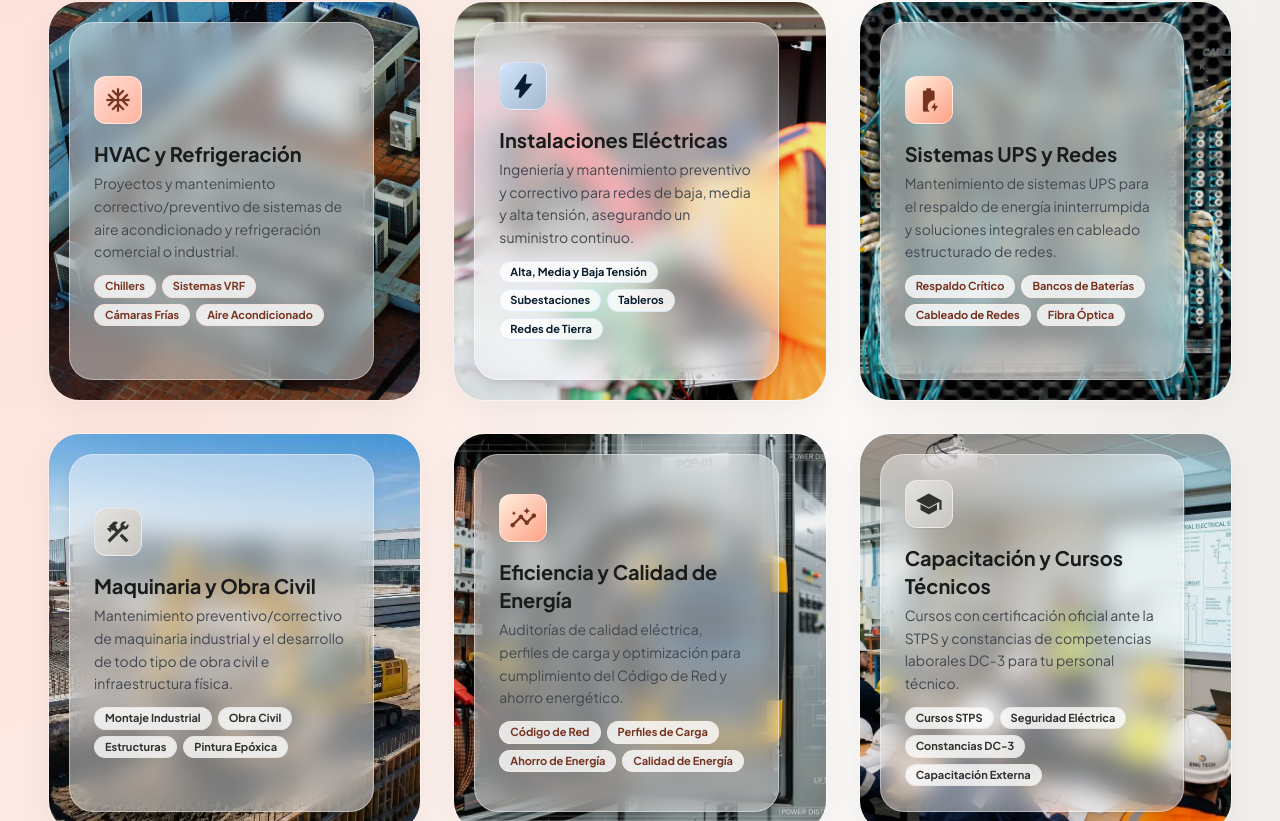
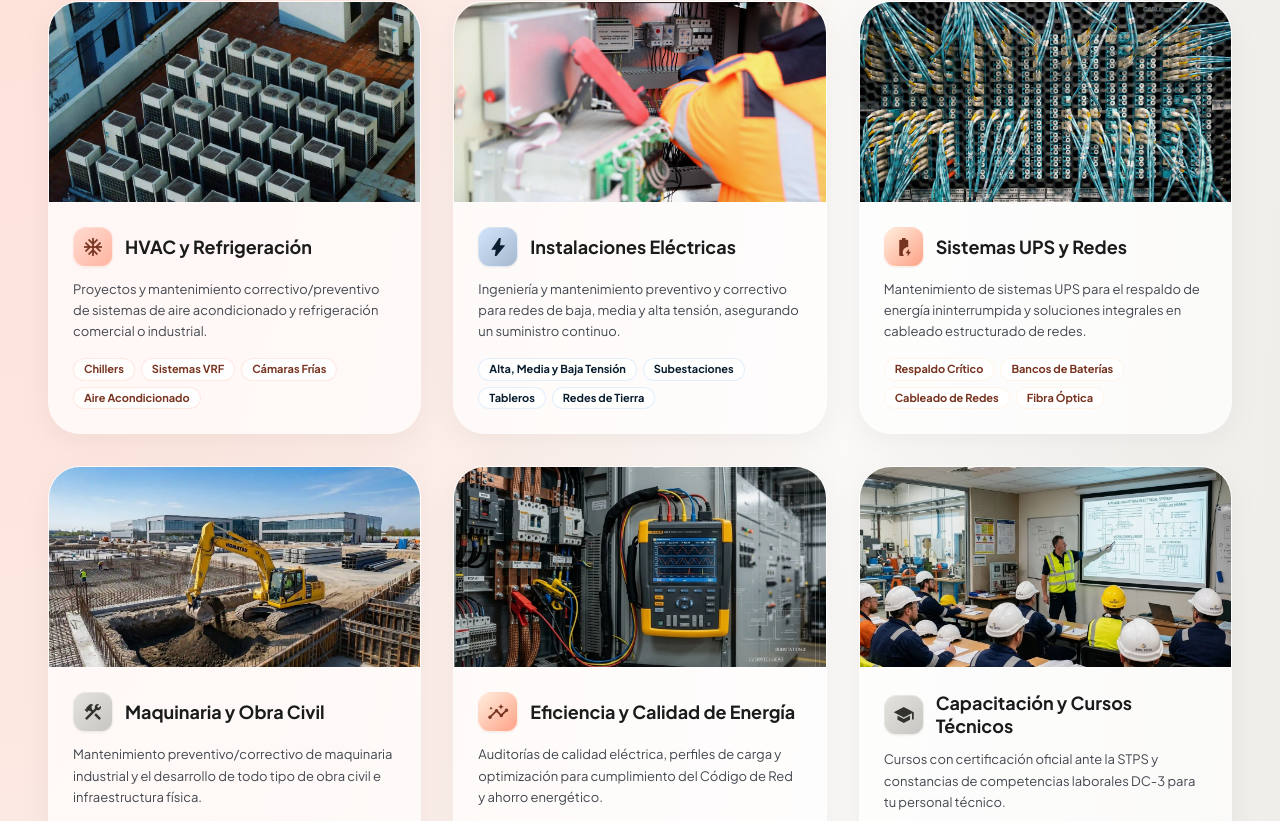
Before and after one commit to irvingm45/mite-page, a React (Vite) app: page / in a window 1280 px wide. Shown: the part 1039-1860 px from the top of the page. Built offline with nearby package versions, Linux system fonts and the light colour scheme.

Commit message:
Se cambio el diseño de las capsulas de los pilares

```diff
--- a/src/App.tsx
+++ b/src/App.tsx
@@ -10,8 +10,6 @@ export default function App() {
     e.preventDefault()
     alert("¡Mensaje enviado con éxito! Nos contactaremos a la brevedad.")
   }
-
-  const glassCardClass = "w-full sm:w-[90%] md:w-[80%] lg:w-[92%] h-full bg-white/45 backdrop-blur-md border border-white/40 shadow-lg rounded-2xl md:rounded-[1.5rem] p-4 md:p-6 flex flex-col justify-center relative z-10"
 
   return (
     <>
@@ -152,33 +150,38 @@ export default function App() {
             </div>
           </div>
         </section>
-
         {/* Service Pillars */}
         <section id="services" className="py-xl px-margin-mobile md:px-margin-desktop bg-transparent max-w-7xl mx-auto">
           <div className="text-center mb-xl">
             <h2 className="font-headline-md text-headline-md text-primary mb-sm">Pilares de Servicio MITE</h2>
             <p className="font-body-md text-body-md text-on-surface-variant max-w-2xl mx-auto">Mantenimiento preventivo y correctivo diseñado para garantizar la operatividad de tus espacios comerciales.</p>
           </div>
+
           <div className="grid grid-cols-1 md:grid-cols-2 lg:grid-cols-3 gap-8">
             {/* Pillar 1: HVAC */}
-            <div id="hvac" className="relative min-h-[250px] md:min-h-[380px] lg:min-h-[400px] rounded-[2rem] overflow-hidden border border-white/20 shadow-[0_8px_32px_rgba(0,0,0,0.05)] hover:-translate-y-1 hover:shadow-[0_12px_40px_rgba(0,0,0,0.15)] hover:border-[#ffb5a0]/40 transition-all duration-300 group flex items-stretch" style={{ transform: "translateZ(0)" }}>
+            <div id="hvac" className="relative rounded-[2rem] overflow-hidden border border-white/20 shadow-[0_8px_32px_rgba(0,0,0,0.05)] hover:-translate-y-1 hover:shadow-[0_12px_40px_rgba(0,0,0,0.12)] hover:border-[#ffb5a0]/30 transition-all duration-300 group flex flex-col bg-white/70 backdrop-blur-xs" style={{ transform: "translateZ(0)" }}>
+              <div className="w-full h-[200px] overflow-hidden relative">
                 <img
-                className="absolute inset-0 w-full h-full object-cover transition-transform duration-700 group-hover:scale-105"
+                  className="w-full h-full object-cover transition-transform duration-500 ease-out group-hover:scale-105"
                   src="hvac_C.webp"
                   alt="HVAC y Refrigeración"
                   loading="lazy"
                 />
-              <div className="relative w-full p-3 md:p-5 bg-black/5 flex items-stretch justify-start">
-                <div className={glassCardClass}>
+                <div className="absolute inset-0 bg-black/[0.03]"></div>
+              </div>
+              <div className="flex-grow p-5 md:p-6 flex flex-col justify-between border-t border-white/30">
                 <div>
-                    <div className="w-10 h-10 md:w-12 md:h-12 bg-gradient-to-br from-[#ffdbd1] to-[#ffb5a0] rounded-xl flex items-center justify-center mb-3 md:mb-4 text-[#783521] border border-white/50 shadow-sm">
-                      <span className="material-symbols-outlined text-[24px] md:text-[28px] icon-fill">ac_unit</span>
+                  <div className="flex items-center gap-3 mb-3">
+                    <div className="w-10 h-10 bg-gradient-to-br from-[#ffdbd1] to-[#ffb5a0] rounded-xl flex items-center justify-center text-[#783521] border border-white/50 shadow-sm shrink-0">
+                      <span className="material-symbols-outlined text-[22px] icon-fill">ac_unit</span>
                     </div>
-                    <h3 className="font-headline-sm text-headline-sm text-on-surface mb-1 font-bold">HVAC y Refrigeración</h3>
-                    <p className="font-body-sm text-body-sm text-on-surface-variant leading-relaxed mb-3">
+                    <h3 className="font-headline-sm text-[16px] md:text-[18px] text-on-surface font-bold leading-tight">HVAC y Refrigeración</h3>
+                  </div>
+                  <p className="font-body-sm text-[12px] md:text-[13px] text-on-surface-variant leading-relaxed mb-4">
                     Proyectos y mantenimiento correctivo/preventivo de sistemas de aire acondicionado y refrigeración comercial o industrial.
                   </p>
-                    <div className="flex flex-wrap gap-1.5">
+                </div>
+                <div className="flex flex-wrap gap-1.5 mt-auto">
                   {["Chillers", "Sistemas VRF", "Cámaras Frías", "Aire Acondicionado"].map((tag) => (
                     <span key={tag} className="bg-white/80 text-[#783521] text-[10px] md:text-[11px] font-bold px-2.5 py-0.5 rounded-full border border-[#ffdbd1]/60 shadow-xs">
                       {tag}
@@ -187,27 +190,31 @@ export default function App() {
                 </div>
               </div>
             </div>
-              </div>
-            </div>
+
             {/* Pillar 2: Electrical */}
-            <div id="electrical" className="relative min-h-[250px] md:min-h-[380px] lg:min-h-[400px] rounded-[2rem] overflow-hidden border border-white/20 shadow-[0_8px_32px_rgba(0,0,0,0.05)] hover:-translate-y-1 hover:shadow-[0_12px_40px_rgba(0,0,0,0.15)] hover:border-[#a5b8ce]/40 transition-all duration-300 group flex items-stretch" style={{ transform: "translateZ(0)" }}>
+            <div id="electrical" className="relative rounded-[2rem] overflow-hidden border border-white/20 shadow-[0_8px_32px_rgba(0,0,0,0.05)] hover:-translate-y-1 hover:shadow-[0_12px_40px_rgba(0,0,0,0.12)] hover:border-[#a5b8ce]/30 transition-all duration-300 group flex flex-col bg-white/70 backdrop-blur-xs" style={{ transform: "translateZ(0)" }}>
+              <div className="w-full h-[200px] overflow-hidden relative">
                 <img
-                className="absolute inset-0 w-full h-full object-cover transition-transform duration-700 group-hover:scale-105"
+                  className="w-full h-full object-cover transition-transform duration-500 ease-out group-hover:scale-105"
                   src="electric_instalation_C.webp"
                   alt="Instalaciones Eléctricas"
                   loading="lazy"
                 />
-              <div className="relative w-full p-3 md:p-5 bg-black/5 flex items-stretch justify-start">
-                <div className={glassCardClass}>
+                <div className="absolute inset-0 bg-black/[0.03]"></div>
+              </div>
+              <div className="flex-grow p-5 md:p-6 flex flex-col justify-between border-t border-white/30">
                 <div>
-                    <div className="w-10 h-10 md:w-12 md:h-12 bg-gradient-to-br from-[#d1e4fb] to-[#a5b8ce] rounded-xl flex items-center justify-center mb-3 md:mb-4 text-[#091d2e] border border-white/50 shadow-sm">
-                      <span className="material-symbols-outlined text-[24px] md:text-[28px] icon-fill">bolt</span>
+                  <div className="flex items-center gap-3 mb-3">
+                    <div className="w-10 h-10 bg-gradient-to-br from-[#d1e4fb] to-[#a5b8ce] rounded-xl flex items-center justify-center text-[#091d2e] border border-white/50 shadow-sm shrink-0">
+                      <span className="material-symbols-outlined text-[22px] icon-fill">bolt</span>
                     </div>
-                    <h3 className="font-headline-sm text-headline-sm text-on-surface mb-1 font-bold">Instalaciones Eléctricas</h3>
-                    <p className="font-body-sm text-body-sm text-on-surface-variant leading-relaxed mb-3">
+                    <h3 className="font-headline-sm text-[16px] md:text-[18px] text-on-surface font-bold leading-tight">Instalaciones Eléctricas</h3>
+                  </div>
+                  <p className="font-body-sm text-[12px] md:text-[13px] text-on-surface-variant leading-relaxed mb-4">
                     Ingeniería y mantenimiento preventivo y correctivo para redes de baja, media y alta tensión, asegurando un suministro continuo.
                   </p>
-                    <div className="flex flex-wrap gap-1.5">
+                </div>
+                <div className="flex flex-wrap gap-1.5 mt-auto">
                   {["Alta, Media y Baja Tensión", "Subestaciones", "Tableros", "Redes de Tierra"].map((tag) => (
                     <span key={tag} className="bg-white/80 text-[#091d2e] text-[10px] md:text-[11px] font-bold px-2.5 py-0.5 rounded-full border border-[#d1e4fb]/60 shadow-xs">
                       {tag}
@@ -216,27 +223,31 @@ export default function App() {
                 </div>
               </div>
             </div>
-              </div>
-            </div>
+
             {/* Pillar 3: Backups & Networks */}
-            <div id="backups" className="relative min-h-[250px] md:min-h-[380px] lg:min-h-[400px] rounded-[2rem] overflow-hidden border border-white/20 shadow-[0_8px_32px_rgba(0,0,0,0.05)] hover:-translate-y-1 hover:shadow-[0_12px_40px_rgba(0,0,0,0.15)] hover:border-[#ffeedd]/40 transition-all duration-300 group flex items-stretch" style={{ transform: "translateZ(0)" }}>
+            <div id="backups" className="relative rounded-[2rem] overflow-hidden border border-white/20 shadow-[0_8px_32px_rgba(0,0,0,0.05)] hover:-translate-y-1 hover:shadow-[0_12px_40px_rgba(0,0,0,0.12)] hover:border-[#ffeedd]/30 transition-all duration-300 group flex flex-col bg-white/70 backdrop-blur-xs" style={{ transform: "translateZ(0)" }}>
+              <div className="w-full h-[200px] overflow-hidden relative">
                 <img
-                className="absolute inset-0 w-full h-full object-cover transition-transform duration-700 group-hover:scale-105"
+                  className="w-full h-full object-cover transition-transform duration-500 ease-out group-hover:scale-105"
                   src="ups_C.webp"
                   alt="Sistemas UPS y Redes"
                   loading="lazy"
                 />
-              <div className="relative w-full p-3 md:p-5 bg-black/5 flex items-stretch justify-start">
-                <div className={glassCardClass}>
+                <div className="absolute inset-0 bg-black/[0.03]"></div>
+              </div>
+              <div className="flex-grow p-5 md:p-6 flex flex-col justify-between border-t border-white/30">
                 <div>
-                    <div className="w-10 h-10 md:w-12 md:h-12 bg-gradient-to-br from-[#ffeedd] to-[#fea186] rounded-xl flex items-center justify-center mb-3 md:mb-4 text-[#76331f] border border-white/50 shadow-sm">
-                      <span className="material-symbols-outlined text-[24px] md:text-[28px] icon-fill">battery_charging_full</span>
+                  <div className="flex items-center gap-3 mb-3">
+                    <div className="w-10 h-10 bg-gradient-to-br from-[#ffeedd] to-[#fea186] rounded-xl flex items-center justify-center text-[#76331f] border border-white/50 shadow-sm shrink-0">
+                      <span className="material-symbols-outlined text-[22px] icon-fill">battery_charging_full</span>
                     </div>
-                    <h3 className="font-headline-sm text-headline-sm text-on-surface mb-1 font-bold">Sistemas UPS y Redes</h3>
-                    <p className="font-body-sm text-body-sm text-on-surface-variant leading-relaxed mb-3">
+                    <h3 className="font-headline-sm text-[16px] md:text-[18px] text-on-surface font-bold leading-tight">Sistemas UPS y Redes</h3>
+                  </div>
+                  <p className="font-body-sm text-[12px] md:text-[13px] text-on-surface-variant leading-relaxed mb-4">
                     Mantenimiento de sistemas UPS para el respaldo de energía ininterrumpida y soluciones integrales en cableado estructurado de redes.
                   </p>
-                    <div className="flex flex-wrap gap-1.5">
+                </div>
+                <div className="flex flex-wrap gap-1.5 mt-auto">
                   {["Respaldo Crítico", "Bancos de Baterías", "Cableado de Redes", "Fibra Óptica"].map((tag) => (
                     <span key={tag} className="bg-white/80 text-[#76331f] text-[10px] md:text-[11px] font-bold px-2.5 py-0.5 rounded-full border border-[#ffeedd]/60 shadow-xs">
                       {tag}
@@ -245,27 +256,31 @@ export default function App() {
                 </div>
               </div>
             </div>
-              </div>
-            </div>
+
             {/* Pillar 4: Infrastructure & Machinery */}
-            <div id="infrastructure" className="relative min-h-[250px] md:min-h-[380px] lg:min-h-[400px] rounded-[2rem] overflow-hidden border border-white/20 shadow-[0_8px_32px_rgba(0,0,0,0.05)] hover:-translate-y-1 hover:shadow-[0_12px_40px_rgba(0,0,0,0.15)] hover:border-[#e4e2dd]/40 transition-all duration-300 group flex items-stretch" style={{ transform: "translateZ(0)" }}>
+            <div id="infrastructure" className="relative rounded-[2rem] overflow-hidden border border-white/20 shadow-[0_8px_32px_rgba(0,0,0,0.05)] hover:-translate-y-1 hover:shadow-[0_12px_40px_rgba(0,0,0,0.12)] hover:border-[#e4e2dd]/30 transition-all duration-300 group flex flex-col bg-white/70 backdrop-blur-xs" style={{ transform: "translateZ(0)" }}>
+              <div className="w-full h-[200px] overflow-hidden relative">
                 <img
-                className="absolute inset-0 w-full h-full object-cover transition-transform duration-700 group-hover:scale-105"
+                  className="w-full h-full object-cover transition-transform duration-500 ease-out group-hover:scale-105"
                   src="obra_civil_C.webp"
                   alt="Maquinaria y Obra Civil"
                   loading="lazy"
                 />
-              <div className="relative w-full p-3 md:p-5 bg-black/5 flex items-stretch justify-start">
-                <div className={glassCardClass}>
+                <div className="absolute inset-0 bg-black/[0.03]"></div>
+              </div>
+              <div className="flex-grow p-5 md:p-6 flex flex-col justify-between border-t border-white/30">
                 <div>
-                    <div className="w-10 h-10 md:w-12 md:h-12 bg-gradient-to-br from-[#e4e2dd] to-[#c8c6c2] rounded-xl flex items-center justify-center mb-3 md:mb-4 text-[#31312e] border border-white/50 shadow-sm">
-                      <span className="material-symbols-outlined text-[24px] md:text-[28px] icon-fill">construction</span>
+                  <div className="flex items-center gap-3 mb-3">
+                    <div className="w-10 h-10 bg-gradient-to-br from-[#e4e2dd] to-[#c8c6c2] rounded-xl flex items-center justify-center text-[#31312e] border border-white/50 shadow-sm shrink-0">
+                      <span className="material-symbols-outlined text-[22px] icon-fill">construction</span>
                     </div>
-                    <h3 className="font-headline-sm text-headline-sm text-on-surface mb-1 font-bold">Maquinaria y Obra Civil</h3>
-                    <p className="font-body-sm text-body-sm text-on-surface-variant leading-relaxed mb-3">
+                    <h3 className="font-headline-sm text-[16px] md:text-[18px] text-on-surface font-bold leading-tight">Maquinaria y Obra Civil</h3>
+                  </div>
+                  <p className="font-body-sm text-[12px] md:text-[13px] text-on-surface-variant leading-relaxed mb-4">
                     Mantenimiento preventivo/correctivo de maquinaria industrial y el desarrollo de todo tipo de obra civil e infraestructura física.
                   </p>
-                    <div className="flex flex-wrap gap-1.5">
+                </div>
+                <div className="flex flex-wrap gap-1.5 mt-auto">
                   {["Montaje Industrial", "Obra Civil", "Estructuras", "Pintura Epóxica"].map((tag) => (
                     <span key={tag} className="bg-white/80 text-[#31312e] text-[10px] md:text-[11px] font-bold px-2.5 py-0.5 rounded-full border border-[#e4e2dd]/60 shadow-xs">
                       {tag}
@@ -274,27 +289,31 @@ export default function App() {
                 </div>
               </div>
             </div>
-              </div>
-            </div>
+
             {/* Pillar 5: Eficiencia y Calidad de Energía */}
-            <div id="energy-efficiency" className="relative min-h-[250px] md:min-h-[380px] lg:min-h-[400px] rounded-[2rem] overflow-hidden border border-white/20 shadow-[0_8px_32px_rgba(0,0,0,0.05)] hover:-translate-y-1 hover:shadow-[0_12px_40px_rgba(0,0,0,0.15)] hover:border-[#ffeedd]/40 transition-all duration-300 group flex items-stretch" style={{ transform: "translateZ(0)" }}>
+            <div id="energy-efficiency" className="relative rounded-[2rem] overflow-hidden border border-white/20 shadow-[0_8px_32px_rgba(0,0,0,0.05)] hover:-translate-y-1 hover:shadow-[0_12px_40px_rgba(0,0,0,0.12)] hover:border-[#ffeedd]/30 transition-all duration-300 group flex flex-col bg-white/70 backdrop-blur-xs" style={{ transform: "translateZ(0)" }}>
+              <div className="w-full h-[200px] overflow-hidden relative">
                 <img
-                className="absolute inset-0 w-full h-full object-cover transition-transform duration-700 group-hover:scale-105"
+                  className="w-full h-full object-cover transition-transform duration-500 ease-out group-hover:scale-105"
                   src="eficiencia_energia.webp"
                   alt="Eficiencia y Calidad de Energía"
                   loading="lazy"
                 />
-              <div className="relative w-full p-3 md:p-5 bg-black/5 flex items-stretch justify-start">
-                <div className={glassCardClass}>
+                <div className="absolute inset-0 bg-black/[0.03]"></div>
+              </div>
+              <div className="flex-grow p-5 md:p-6 flex flex-col justify-between border-t border-white/30">
                 <div>
-                    <div className="w-10 h-10 md:w-12 md:h-12 bg-gradient-to-br from-[#ffeedd] to-[#fea186] rounded-xl flex items-center justify-center mb-3 md:mb-4 text-[#76331f] border border-white/50 shadow-sm">
-                      <span className="material-symbols-outlined text-[24px] md:text-[28px] icon-fill">insights</span>
+                  <div className="flex items-center gap-3 mb-3">
+                    <div className="w-10 h-10 bg-gradient-to-br from-[#ffeedd] to-[#fea186] rounded-xl flex items-center justify-center text-[#76331f] border border-white/50 shadow-sm shrink-0">
+                      <span className="material-symbols-outlined text-[22px] icon-fill">insights</span>
                     </div>
-                    <h3 className="font-headline-sm text-headline-sm text-on-surface mb-1 font-bold">Eficiencia y Calidad de Energía</h3>
-                    <p className="font-body-sm text-body-sm text-on-surface-variant leading-relaxed mb-3">
+                    <h3 className="font-headline-sm text-[16px] md:text-[18px] text-on-surface font-bold leading-tight">Eficiencia y Calidad de Energía</h3>
+                  </div>
+                  <p className="font-body-sm text-[12px] md:text-[13px] text-on-surface-variant leading-relaxed mb-4">
                     Auditorías de calidad eléctrica, perfiles de carga y optimización para cumplimiento del Código de Red y ahorro energético.
                   </p>
-                    <div className="flex flex-wrap gap-1.5">
+                </div>
+                <div className="flex flex-wrap gap-1.5 mt-auto">
                   {["Código de Red", "Perfiles de Carga", "Ahorro de Energía", "Calidad de Energía"].map((tag) => (
                     <span key={tag} className="bg-white/80 text-[#76331f] text-[10px] md:text-[11px] font-bold px-2.5 py-0.5 rounded-full border border-[#ffeedd]/60 shadow-xs">
                       {tag}
@@ -303,34 +322,36 @@ export default function App() {
                 </div>
               </div>
             </div>
-              </div>
-            </div>
+
             {/* Pillar 6: Capacitación y Cursos Técnicos */}
-            <div id="training" className="relative min-h-[250px] md:min-h-[380px] lg:min-h-[400px] rounded-[2rem] overflow-hidden border border-white/20 shadow-[0_8px_32px_rgba(0,0,0,0.05)] hover:-translate-y-1 hover:shadow-[0_12px_40px_rgba(0,0,0,0.15)] hover:border-[#e4e2dd]/40 transition-all duration-300 group flex items-stretch" style={{ transform: "translateZ(0)" }}>
+            <div id="training" className="relative rounded-[2rem] overflow-hidden border border-white/20 shadow-[0_8px_32px_rgba(0,0,0,0.05)] hover:-translate-y-1 hover:shadow-[0_12px_40px_rgba(0,0,0,0.12)] hover:border-[#e4e2dd]/30 transition-all duration-300 group flex flex-col bg-white/70 backdrop-blur-xs" style={{ transform: "translateZ(0)" }}>
+              <div className="w-full h-[200px] overflow-hidden relative">
                 <img
-                className="absolute inset-0 w-full h-full object-cover transition-transform duration-700 group-hover:scale-105"
+                  className="w-full h-full object-cover transition-transform duration-500 ease-out group-hover:scale-105"
                   src="capacitacion_tecnica.webp"
                   alt="Capacitación y Cursos Técnicos"
                   loading="lazy"
                 />
-              <div className="relative w-full p-3 md:p-5 bg-black/5 flex items-stretch justify-start">
-                <div className={glassCardClass}>
+                <div className="absolute inset-0 bg-black/[0.03]"></div>
+              </div>
+              <div className="flex-grow p-5 md:p-6 flex flex-col justify-between border-t border-white/30">
                 <div>
-                    <div className="w-10 h-10 md:w-12 md:h-12 bg-gradient-to-br from-[#e4e2dd] to-[#c8c6c2] rounded-xl flex items-center justify-center mb-3 md:mb-4 text-[#31312e] border border-white/50 shadow-sm">
-                      <span className="material-symbols-outlined text-[24px] md:text-[28px] icon-fill">school</span>
+                  <div className="flex items-center gap-3 mb-3">
+                    <div className="w-10 h-10 bg-gradient-to-br from-[#e4e2dd] to-[#c8c6c2] rounded-xl flex items-center justify-center text-[#31312e] border border-white/50 shadow-sm shrink-0">
+                      <span className="material-symbols-outlined text-[22px] icon-fill">school</span>
                     </div>
-                    <h3 className="font-headline-sm text-headline-sm text-on-surface mb-1 font-bold">Capacitación y Cursos Técnicos</h3>
-                    <p className="font-body-sm text-body-sm text-on-surface-variant leading-relaxed mb-3">
+                    <h3 className="font-headline-sm text-[16px] md:text-[18px] text-on-surface font-bold leading-tight">Capacitación y Cursos Técnicos</h3>
+                  </div>
+                  <p className="font-body-sm text-[12px] md:text-[13px] text-on-surface-variant leading-relaxed mb-4">
                     Cursos con certificación oficial ante la STPS y constancias de competencias laborales DC-3 para tu personal técnico.
                   </p>
-                    <div className="flex flex-wrap gap-1.5">
+                </div>
+                <div className="flex flex-wrap gap-1.5 mt-auto">
                   {["Cursos STPS", "Seguridad Eléctrica", "Constancias DC-3", "Capacitación Externa"].map((tag) => (
                     <span key={tag} className="bg-white/80 text-[#31312e] text-[10px] md:text-[11px] font-bold px-2.5 py-0.5 rounded-full border border-[#e4e2dd]/60 shadow-xs">
                       {tag}
                     </span>
                   ))}
-                    </div>
-                  </div>
                 </div>
               </div>
             </div>
@@ -356,13 +377,13 @@ export default function App() {
                 <span className="font-label-sm text-[10px] sm:text-label-sm uppercase tracking-wider font-bold">Acerca de Nosotros</span>
               </div>
               <h2 className="font-display font-bold text-lg sm:text-4xl md:text-5xl text-secondary leading-snug">
-                10 Años de Experiencia en el Sector.
+                Con amplia experiencia en el sector
               </h2>
               <p className="text-xs sm:text-body-md text-on-surface-variant leading-relaxed">
-                Fundada por los socios <strong className="text-secondary font-bold">Lisandro Cruzado Vázquez</strong> y <strong className="text-secondary font-bold">Roberto Daniel Reyes López</strong>, MITE está conformada por ingenieros reconocidos y altamente capacitados.
+                Fundada por los socios <strong className="text-secondary font-bold">Lisandro Cruzado Vázquez</strong> y <strong className="text-secondary font-bold">Roberto Daniel Reyes López</strong>, MITE está conformada por personal altamente capacitado.
               </p>
               <p className="text-xs sm:text-body-md text-on-surface-variant leading-relaxed font-semibold">
-                Llevamos una década realizando trabajos de precisión en cualquier área, asegurando la continuidad de tus operaciones.
+                Llevamos una amplia trayectoria haciendo trabajos de precisión en cualquier área, asegurando la continuidad de tus operaciones.
               </p>
               {/* Technical Certifications / Trust highlights */}
               <div className="grid grid-cols-1 sm:grid-cols-2 gap-2 sm:gap-4 mt-2 border-t border-slate-200/60 pt-4 sm:pt-6">
@@ -372,7 +393,6 @@ export default function App() {
                   </div>
                   <div>
                     <h4 className="font-label-md text-[10px] sm:text-xs md:text-label-md font-bold text-secondary">Lisandro Cruzado V.</h4>
-                    <p className="text-[8px] sm:text-[10px] md:text-[11px] text-[#934a34] font-semibold">Socio Fundador / Ing. Mecánico</p>
                   </div>
                 </div>
                 <div className="flex items-center gap-2 sm:gap-3 bg-white/30 backdrop-blur-md border border-white/40 p-2 sm:p-3 rounded-xl sm:rounded-2xl">
@@ -381,7 +401,6 @@ export default function App() {
                   </div>
                   <div>
                     <h4 className="font-label-md text-[10px] sm:text-xs md:text-label-md font-bold text-secondary">Roberto Daniel Reyes L.</h4>
-                    <p className="text-[8px] sm:text-[10px] md:text-[11px] text-[#934a34] font-semibold">Socio Fundador / Ing. Mecánico</p>
                   </div>
                 </div>
               </div>
```
Lines whose indentation alone changed are shown as unchanged.
